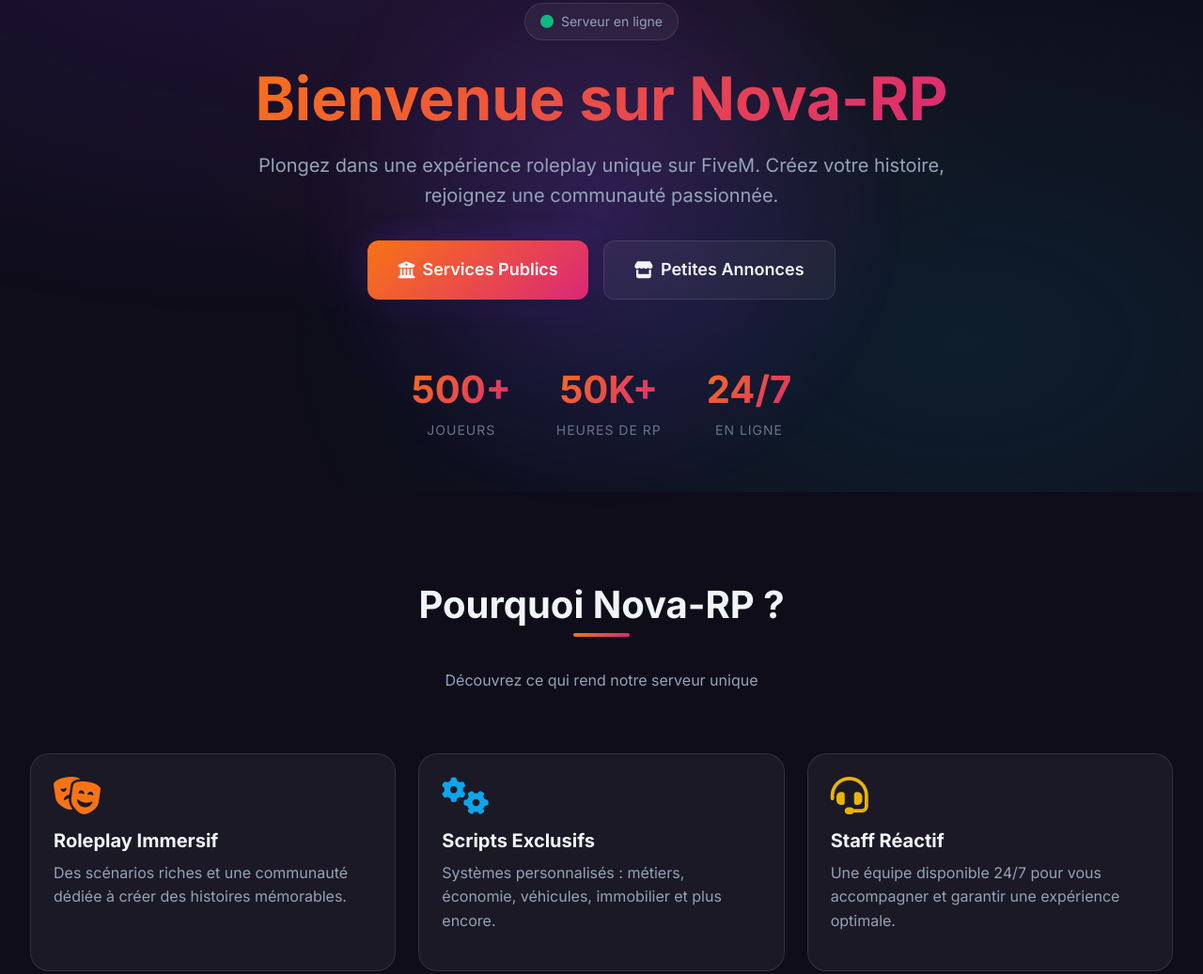
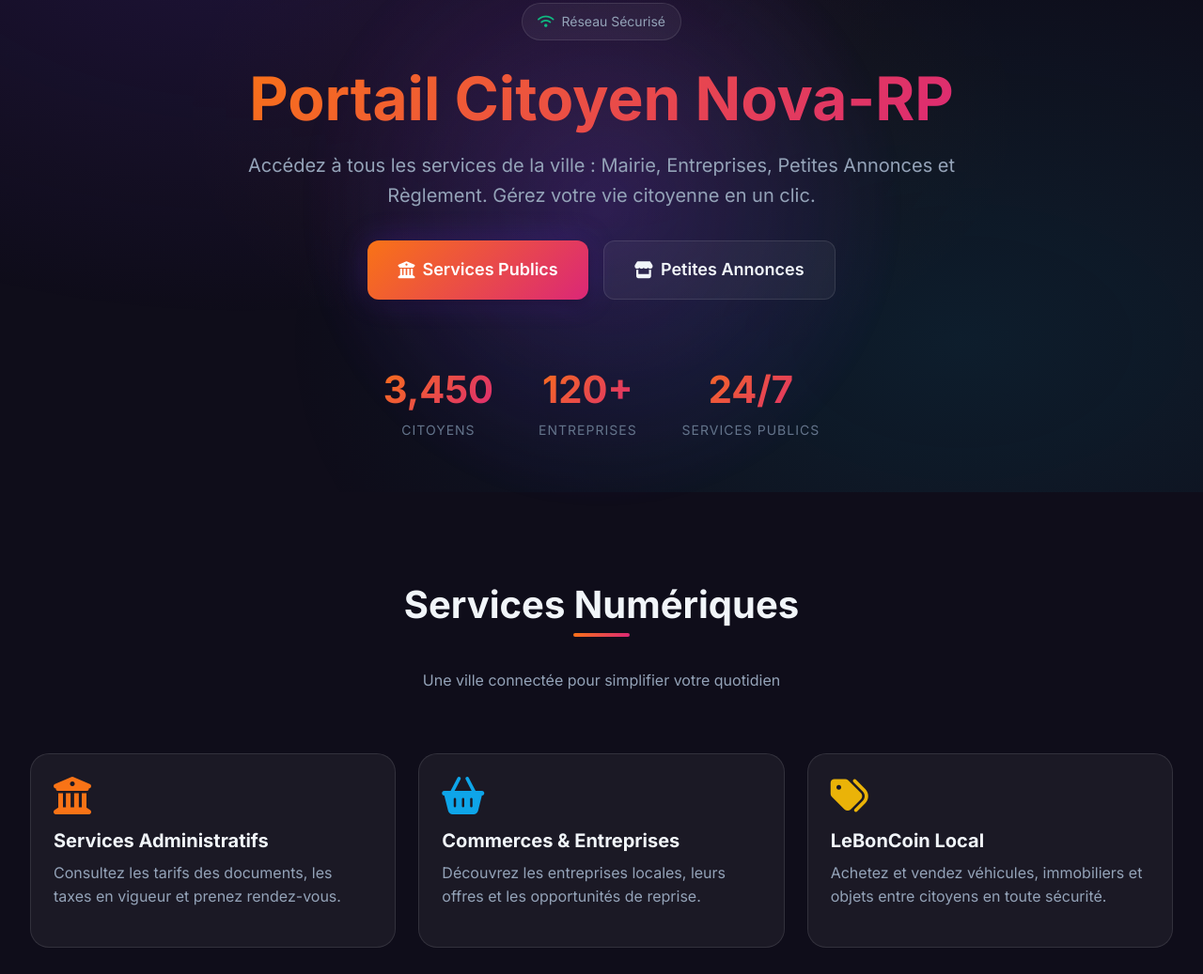
Before and after one commit to Often124/Nova-RPsiteoffi, a plain HTML site: page index.html in a window 1280 px wide. Shown: the part 276-1313 px from the top of the page at 94% size. Drawn offline with Linux system fonts and the light colour scheme.

```diff
--- a/index.html
+++ b/index.html
@@ -5,10 +5,10 @@
   <meta charset="UTF-8">
   <meta name="viewport" content="width=device-width, initial-scale=1.0">
   <meta name="description"
-    content="Nova-RP - Serveur RP FiveM immersif avec une communauté active. Rejoignez l'aventure !">
-  <meta name="keywords" content="Nova RP, FiveM, roleplay, GTA V, serveur RP, GTA RP">
-  <meta name="author" content="Nova-RP">
-  <title>Nova-RP | Serveur Roleplay FiveM</title>
+    content="Portail Citoyen de Nova-RP - Services Publics, Mairie, Entreprises et Petites Annonces.">
+  <meta name="keywords" content="Nova RP, Mairie, Leboncoin, Intranet, Services Publics">
+  <meta name="author" content="Mairie de Nova-RP">
+  <title>Nova-RP | Portail Citoyen</title>
 
   <!-- Google Fonts -->
   <link rel="preconnect" href="https://fonts.googleapis.com">
@@ -57,12 +57,12 @@
       <div class="hero">
         <div class="hero-content">
           <span class="hero-badge">
-            <i class="fas fa-circle"></i> Serveur en ligne
+            <i class="fas fa-wifi"></i> Réseau Sécurisé
           </span>
-          <h1>Bienvenue sur Nova-RP</h1>
+          <h1>Portail Citoyen Nova-RP</h1>
           <p class="hero-subtitle">
-            Plongez dans une expérience roleplay unique sur FiveM.
-            Créez votre histoire, rejoignez une communauté passionnée.
+            Accédez à tous les services de la ville : Mairie, Entreprises, Petites Annonces et Règlement.
+            Gérez votre vie citoyenne en un clic.
           </p>
           <div class="hero-buttons">
             <a href="#mairie" class="btn btn-primary btn-lg" onclick="navigateTo('mairie')">
@@ -74,16 +74,16 @@
           </div>
           <div class="hero-stats">
             <div class="stat">
-              <div class="stat-value">500+</div>
-              <div class="stat-label">Joueurs</div>
+              <div class="stat-value">3,450</div>
+              <div class="stat-label">Citoyens</div>
             </div>
             <div class="stat">
-              <div class="stat-value">50K+</div>
-              <div class="stat-label">Heures de RP</div>
+              <div class="stat-value">120+</div>
+              <div class="stat-label">Entreprises</div>
             </div>
             <div class="stat">
               <div class="stat-value">24/7</div>
-              <div class="stat-label">En ligne</div>
+              <div class="stat-label">Services Publics</div>
             </div>
           </div>
         </div>
@@ -92,25 +92,26 @@
       <!-- Features Section -->
       <div class="container">
         <div class="section-header">
-          <h2>Pourquoi Nova-RP ?</h2>
-          <p>Découvrez ce qui rend notre serveur unique</p>
+          <h2>Services Numériques</h2>
+          <p>Une ville connectée pour simplifier votre quotidien</p>
         </div>
 
         <div class="grid grid-3">
           <div class="card">
-            <i class="fas fa-theater-masks" style="font-size: 2.5rem; color: var(--primary); margin-bottom: 1rem;"></i>
-            <h4>Roleplay Immersif</h4>
-            <p>Des scénarios riches et une communauté dédiée à créer des histoires mémorables.</p>
+            <i class="fas fa-university" style="font-size: 2.5rem; color: var(--primary); margin-bottom: 1rem;"></i>
+            <h4>Services Administratifs</h4>
+            <p>Consultez les tarifs des documents, les taxes en vigueur et prenez rendez-vous.</p>
           </div>
           <div class="card">
-            <i class="fas fa-cogs" style="font-size: 2.5rem; color: var(--secondary); margin-bottom: 1rem;"></i>
-            <h4>Scripts Exclusifs</h4>
-            <p>Systèmes personnalisés : métiers, économie, véhicules, immobilier et plus encore.</p>
+            <i class="fas fa-shopping-basket"
+              style="font-size: 2.5rem; color: var(--secondary); margin-bottom: 1rem;"></i>
+            <h4>Commerces & Entreprises</h4>
+            <p>Découvrez les entreprises locales, leurs offres et les opportunités de reprise.</p>
           </div>
           <div class="card">
-            <i class="fas fa-headset" style="font-size: 2.5rem; color: var(--accent); margin-bottom: 1rem;"></i>
-            <h4>Staff Réactif</h4>
-            <p>Une équipe disponible 24/7 pour vous accompagner et garantir une expérience optimale.</p>
+            <i class="fas fa-tags" style="font-size: 2.5rem; color: var(--accent); margin-bottom: 1rem;"></i>
+            <h4>LeBonCoin Local</h4>
+            <p>Achetez et vendez véhicules, immobiliers et objets entre citoyens en toute sécurité.</p>
           </div>
         </div>
       </div>
```
